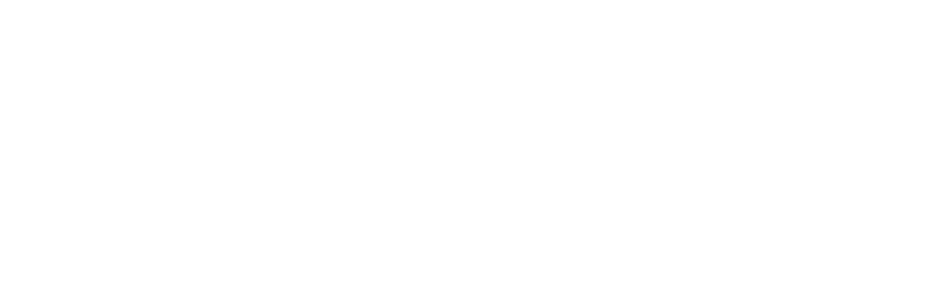
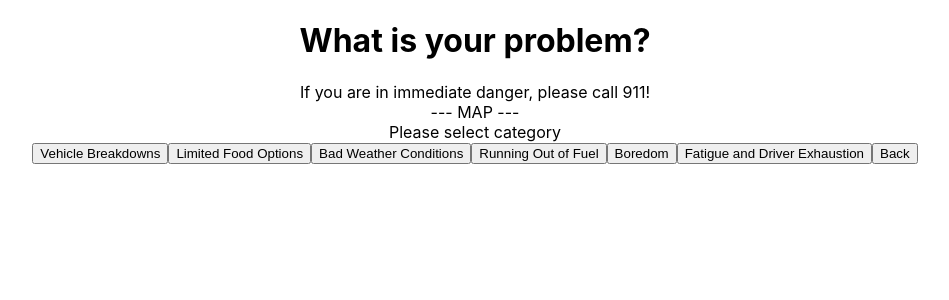
Before and after one commit to Anthony-Huang-03/HelloWorldRepo, a React (Create React App) app in the folder client/: page /ProblemIdentification in a window 1280 px wide. Before the commit this address had no page. Shown: the top 300 px of the page, without its empty margins (165-1114 px from the left). Built offline with nearby package versions, Linux system fonts and the light colour scheme.

Commit message:
add more pages

```diff
--- a/client/src/pages/ProblemDescription.js
+++ b/client/src/pages/ProblemDescription.js
@@ -0,0 +1,31 @@
+import React from "react";
+import '../App.css';
+import { useNavigate } from 'react-router-dom';
+
+
+const ProblemDescription = () => {
+
+    const navigate = useNavigate();
+
+    const handleClick1 = () => {
+        navigate('/VictimMap');
+    };
+
+    const handleClick2 = () => {
+        navigate('/');
+    };
+
+    return (
+        <div>
+            <h1 className="title">What is your problem?</h1>
+            <div className="warning">If you are in immediate danger, please call 911!</div>
+            <div className="map"> --- MAP --- </div>
+            <div className="map"> --- MAP --- </div>
+            <div className="map"> --- MAP --- </div>
+
+            <button onClick={handleClick2}>Back</button>
+        </div>
+    );
+};
+
+export default ProblemDescription;
--- a/client/src/pages/ProblemIdentification.js
+++ b/client/src/pages/ProblemIdentification.js
@@ -0,0 +1,34 @@
+import React from "react";
+import '../App.css';
+import { useNavigate } from 'react-router-dom';
+
+
+const ProblemIdentification = () => {
+
+    const navigate = useNavigate();
+
+    const handleClick1 = () => {
+        navigate('/ProblemDescription');
+    };
+    const handleClick2 = () => {
+        navigate('/');
+    };
+
+    return (
+        <div>
+            <h1 className="title">What is your problem?</h1>
+            <div className="warning">If you are in immediate danger, please call 911!</div>
+            <div className="map"> --- MAP --- </div>
+            <div className="direction">Please select category</div>
+            <button onClick={handleClick1}>Vehicle Breakdowns</button>
+            <button onClick={handleClick1}>Limited Food Options</button>
+            <button onClick={handleClick1}>Bad Weather Conditions</button>
+            <button onClick={handleClick1}>Running Out of Fuel</button>
+            <button onClick={handleClick1}>Boredom</button>
+            <button onClick={handleClick1}>Fatigue and Driver Exhaustion</button>
+            <button onClick={handleClick2}>Back</button>
+        </div>
+    );
+};
+
+export default ProblemIdentification;
--- a/client/src/pages/VictimMap.js
+++ b/client/src/pages/VictimMap.js
@@ -0,0 +1,31 @@
+import React from "react";
+import '../App.css';
+import { useNavigate } from 'react-router-dom';
+
+
+const VictimMap = () => {
+
+    const navigate = useNavigate();
+
+    const handleClick1 = () => {
+        navigate('/VictimMap');
+    };
+
+    return (
+        <div>
+            <h1 className="title">You are here</h1>
+            <div className="warning">If you are in immediate danger, please call 911!</div>
+            <div className="map"> --- MAP --- </div>
+
+            <div className="direction">Please descripe your problem:</div>
+            <form action="/action_page.php">
+                <label for="issueDescription">Description:</label>
+                <input type="text" id="fname" name="fname"></input>
+                <br></br>
+                <input onClick={handleClick1} type="submit" value="Submit"></input>
+            </form>
+        </div>
+    );
+};
+
+export default VictimMap;
```
